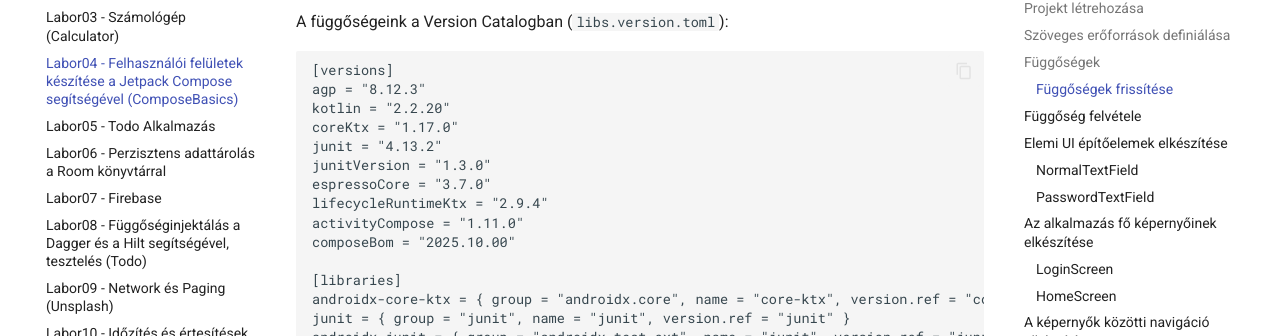
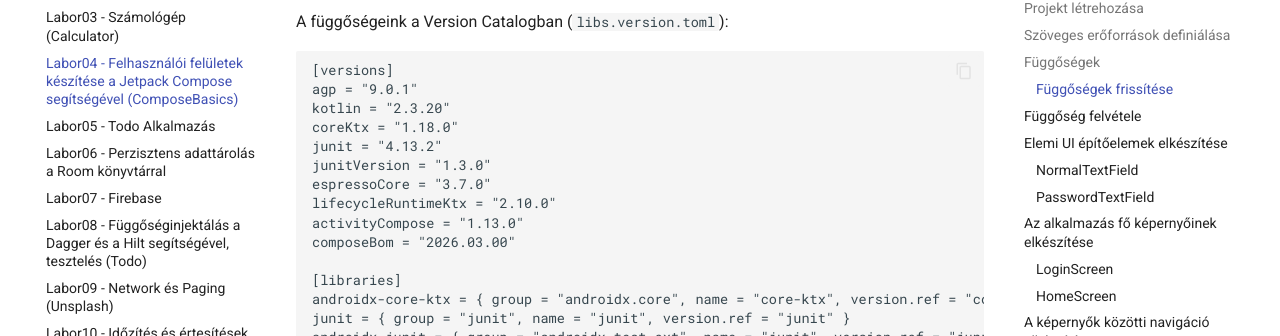
Before and after one commit to VIAUAV21/laborok, an MkDocs documentation site: the page built from docs/laborok/compose/index.md, in a window 1280 px wide and 1400 px high, scrolled down 2807 px. Shown: the part 199-535 px from the top of the window. Built offline with MkDocs 1.6.1 and Material for MkDocs 9.7.7, drawn with Linux system fonts in a browser that asks for light colours; comment, search, counter and statistics services are not loaded; some of the changed text lies outside the part shown.

Commit message:
Update version numbers in Version Catalog

````diff
--- a/docs/laborok/compose/index.md
+++ b/docs/laborok/compose/index.md
@@ -78,15 +78,15 @@
 
 ```gradle
 [versions]
-agp = "8.12.3"
-kotlin = "2.2.20"
-coreKtx = "1.17.0"
+agp = "9.0.1"
+kotlin = "2.3.20"
+coreKtx = "1.18.0"
 junit = "4.13.2"
 junitVersion = "1.3.0"
 espressoCore = "3.7.0"
-lifecycleRuntimeKtx = "2.9.4"
-activityCompose = "1.11.0"
-composeBom = "2025.10.00"
+lifecycleRuntimeKtx = "2.10.0"
+activityCompose = "1.13.0"
+composeBom = "2026.03.00"
 
 [libraries]
 androidx-core-ktx = { group = "androidx.core", name = "core-ktx", version.ref = "coreKtx" }
````
